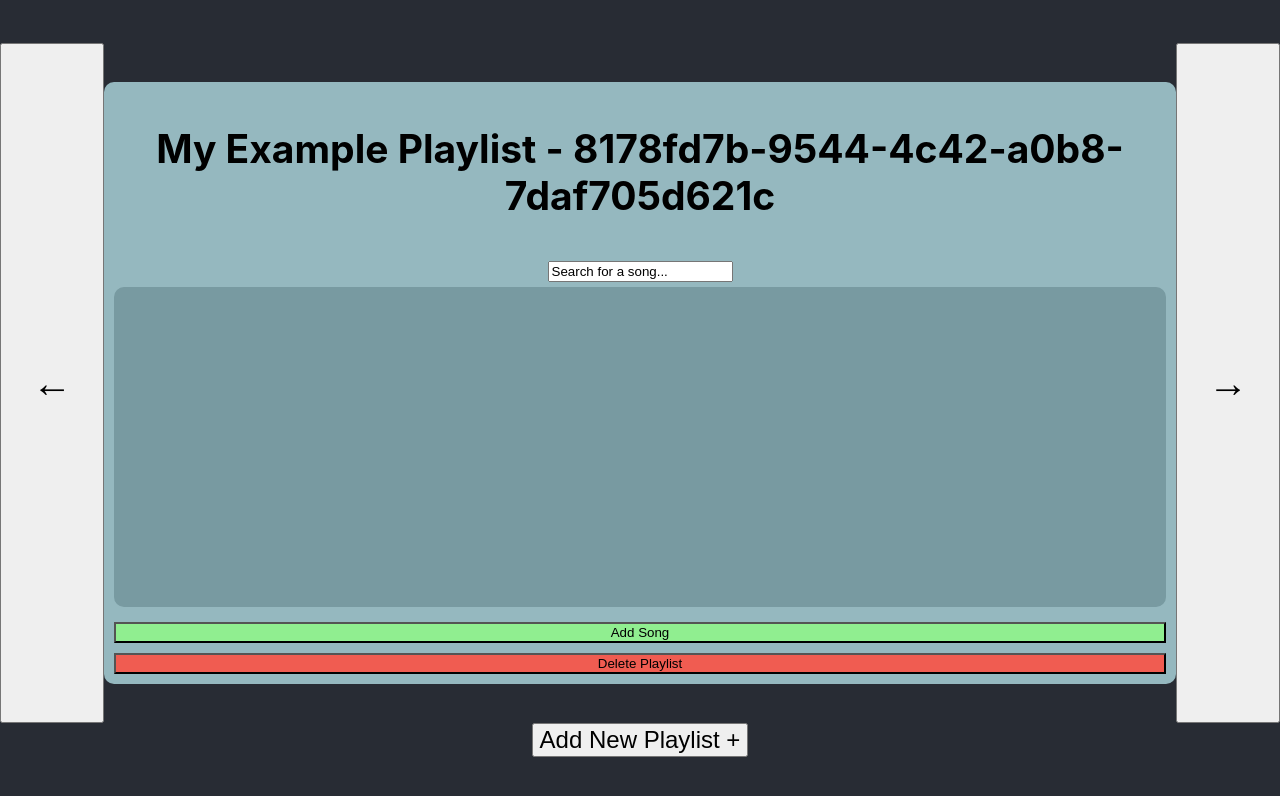
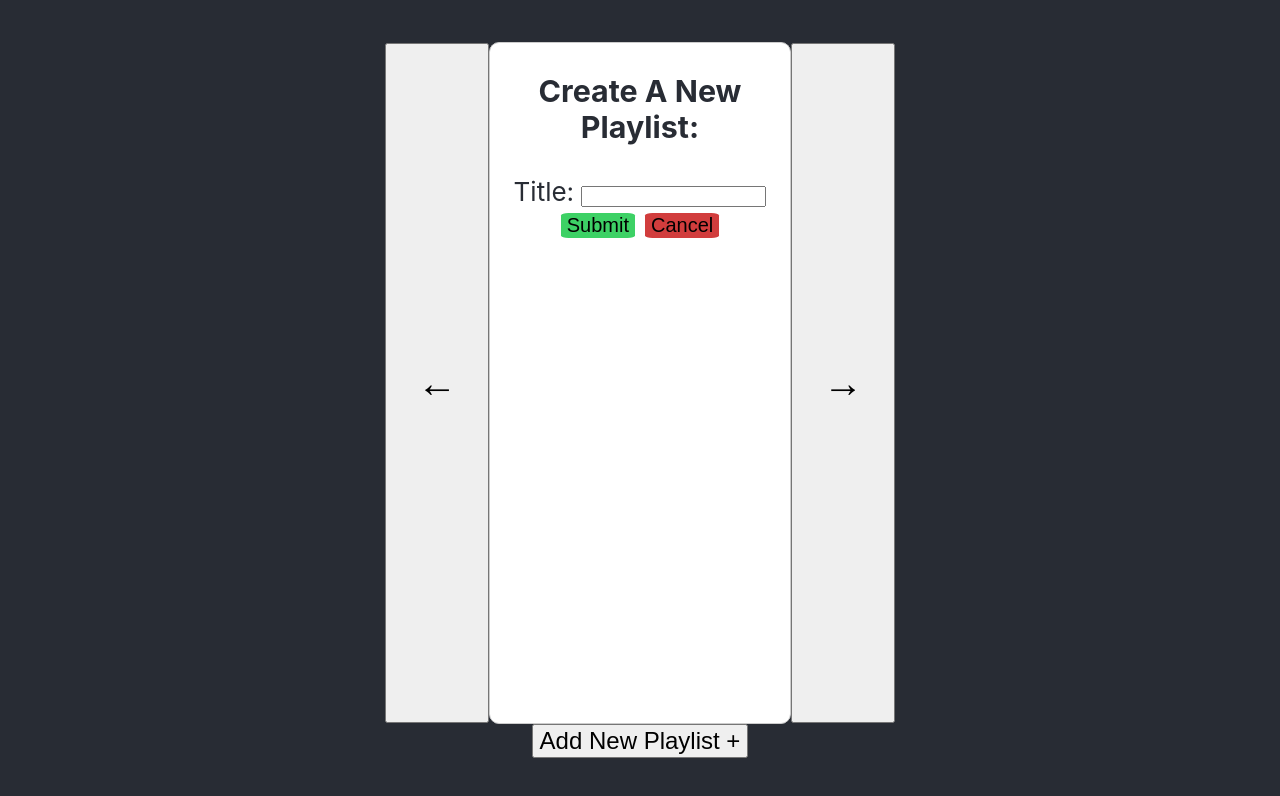
Before and after one commit to SirEctor/muse2, a React (Create React App) app in the folder muse2/: page / in a window 1280 px wide. Both pictures are taken after a click on the button "Add New Playlist +". Shown: the top 796 px of the page. Built offline with nearby package versions, Linux system fonts and the light colour scheme.

Commit message:
is this the main

```diff
--- a/muse2/package.json
+++ b/muse2/package.json
@@ -1,4 +1,5 @@
 {
+  "homepage": "https://sirector.github.io/muse2",
   "name": "muse2",
   "version": "0.1.0",
   "private": true,
@@ -12,6 +13,8 @@
     "web-vitals": "^2.1.4"
   },
   "scripts": {
+    "predeploy" : "npm run build",
+    "deploy" : "gh-pages -d build",
     "start": "react-scripts start",
     "build": "react-scripts build",
     "test": "react-scripts test",
@@ -34,5 +37,8 @@
       "last 1 firefox version",
       "last 1 safari version"
     ]
+  },
+  "devDependencies": {
+    "gh-pages": "^4.0.0"
   }
 }
--- a/muse2/src/App.css
+++ b/muse2/src/App.css
@@ -75,7 +75,7 @@
 }
 
 .song-title-h4 {
-  font-size: 10px;
+  font-size: 20px;
   width: 20%;
   margin-right: 10px;
 }
@@ -97,3 +97,38 @@
 #add-new-playlist-button {
   font-size: 24px;
 }
+
+
+.modal {
+  width: 300px;
+  background: white;
+  border-radius: 10px;
+  height: 85vh;
+  color:#282c34;
+  border: 1px solid #ccc;
+  transition: 1.1s ease-out;
+  box-shadow: -2rem 2rem 2rem rgba(gray, 0.3);
+  filter: blur(0);
+  transform: scale(1);
+  opacity: 1;
+  visibility: visible;
+}
+
+#song-close-button {
+  font-size: 20px;
+  background-color: rgb(209, 61, 61);
+  border:rgb(174, 62, 62);
+  border-radius: 10%;
+  margin-top: 5px;
+  margin-left: 5px;
+}
+
+
+#song-submit-button {
+  font-size: 20px;
+  background-color: rgb(61, 209, 101);
+  border:rgb(40, 118, 45);
+  border-radius: 10%;
+  margin-top: 5px;
+  margin-right: 5px;
+}
--- a/muse2/src/App.js
+++ b/muse2/src/App.js
@@ -1,7 +1,7 @@
 import React, { useState } from 'react';
 import './App.css';
 import PlaylistCard from './components/PlaylistCard';
-import {v4 as uuid} from "uuid";
+import PlaylistModal from './components/PlaylistModal';
 
 function App() {
   const [playlists, setPlaylists] = useState([]);
@@ -30,17 +30,7 @@ function App() {
     }
   }
 
-  function handleAddPlaylist(){
-    const newPlaylist = {
-      id: uuid(),
-      songs: []
-    };
 
-    const updatedPlaylist = [...playlists, newPlaylist];
-    setPlaylists(updatedPlaylist);
-    console.log(updatedPlaylist);
-    setCurrentPlaylistId(newPlaylist?.id);
-  }
 
   function handleLeft(){
     if(currentPlaylistId === null){
@@ -74,21 +64,26 @@ function App() {
   const playlistsElements = playlists.map((playlist) => {
     if(currentPlaylistId === playlist?.id){
       return(
-        <PlaylistCard key={playlist?.id} id={playlist?.id} songs={playlist?.songs} handleDeletePlaylist={handleDeletePlaylist}/>
+        <PlaylistCard key={playlist?.id} playlists={playlists} id={playlist?.id} songs={playlist?.songs} handleDeletePlaylist={handleDeletePlaylist} setPlaylists={setPlaylists}/>
       )
     }
     return null;
   });
+
+  const [playlistShow, setPlaylistShow] = useState(false);
+
+
 
   return (
     <div className="App">
       <header className="App-header">
         <div className='arrow-playlist-arrow'>
           <button id="left-arrow-button" onClick={() => {handleLeft()}}>{String.fromCharCode(8592)}</button>
-          {playlistsElements}
+          <PlaylistModal className={"playlist-modal"} currentPlaylistIndex={playlists.findIndex(playlist => playlist?.id === currentPlaylistId)} playlistShow={playlistShow} setPlaylistShow={setPlaylistShow} playlists={playlists} setPlaylists={setPlaylists}  setCurrentPlaylistId={setCurrentPlaylistId}/>
+          {!playlistShow && playlistsElements}
           <button id="right-arrow-button" onClick={() => {handleRight()}}>{String.fromCharCode(8594)}</button>
         </div>
-        <button id="add-new-playlist-button" onClick={() => {handleAddPlaylist()}}>Add New Playlist +</button>
+        <button id="add-new-playlist-button" onClick={() => {setPlaylistShow(true)}}>Add New Playlist +</button>
       </header>
     </div>
   );
--- a/muse2/src/components/PlaylistCard.js
+++ b/muse2/src/components/PlaylistCard.js
@@ -1,26 +1,34 @@
 import React, { useState } from 'react';
+import SongModal from "./SongModal";
 
-export default function PlaylistCard({ id, songs, handleDeletePlaylist}) {
-    function convertNormalUrlToEmbed(url){
-        const code = url.slice(url?.indexOf("v=") + "v=".length, url?.indexOf("v=") + "v=".length + 11);
-        return(`https://www.youtube.com/embed/${code}`);
-    }
+export default function PlaylistCard({ playlists, id, songs, handleDeletePlaylist, setPlaylists}) {
+    function deleteSong(songsId){
+        const thisPlaylist = playlists[playlists.findIndex(playlist => playlist?.id === id)];
 
-    function deleteSong(id){
-        setStateSongs(stateSongs.filter(song => song?.id !== id));
-    }
+        console.log(playlists);
+        const removedSongFromPlaylist = {
+                "id": id,
+                title: thisPlaylist.title,
+                "songs": thisPlaylist.songs.filter(song => song?.id !== songsId)
+            }
 
-    const [stateSongs, setStateSongs] = useState(songs);
 
-    const songVideos = stateSongs.map((song) => {
+        const copyOfPlaylists = [...playlists];
+        copyOfPlaylists[playlists.findIndex(playlist => playlist?.id === id)] = removedSongFromPlaylist;
+        console.log(copyOfPlaylists);
+        setPlaylists(copyOfPlaylists);
+     }
+
+
+    const songVideos = songs.map((song) => {
         return(
-            <div className='song-video'>
-                <h4 className='song-title-h4'>{song?.title}</h4>
+            <div className='song-video' key={song?.id}>
+                <h4 className='song-title-h4'>{(song?.title.length < 20) ? song?.title : song?.title.slice(0,17).concat("...")}</h4>
                 <iframe
                     src={song?.source}
-                    frameborder="0"
+                    frameBorder="0"
                     allow="encrypted-media"
-                    allowfullscreen
+                    allowFullScreen
                     title="video"
                     width="160"
                     height="90"
@@ -30,18 +38,28 @@ export default function PlaylistCard({ id, songs, handleDeletePlaylist}) {
         );
     });
 
+    const [show, setShow] = useState(false);
+
+    function showModal() {
+        setShow(true);
+    }
+
+    function onClose(){
+        setShow(false);
+    }
 
     return (
         <div>
-            <div className='card'>
-                <h2 className='playlist-title-h2'>My Example Playlist - {id}</h2>
+            <SongModal className={"song-modal"} show={show} onClose={onClose} songs={songs} playlists={playlists} setPlaylists={setPlaylists} currentInd={playlists.findIndex(playlist => playlist?.id === id)}/>
+            {!show && (<div className='card'>
+                <h2 className='playlist-title-h2'>{playlists[playlists.findIndex(playlist => playlist?.id === id)]?.title}</h2>
                 <input defaultValue="Search for a song..."/>
                 <div className='inner-card'>
                     {songVideos}
                 </div>
-                <button className='add-song-button'>Add Song</button>
+                <button className='add-song-button' onClick={() => showModal()}>Add Song</button>
                 <button className='delete-playlist-button' onClick={() => {handleDeletePlaylist(id)}}>Delete Playlist</button>
-            </div>
+            </div>)}
         </div>
     )
 }
--- /dev/null
+++ b/muse2/src/components/PlaylistModal.js
@@ -0,0 +1,57 @@
+import React, { useState } from 'react'
+import {v4 as uuid} from "uuid";
+
+export default function PlaylistModal({currentPlaylistIndex, playlistShow, setPlaylistShow, playlists, setPlaylists, setCurrentPlaylistId }) {
+    const [title, setTitle] = useState("");
+
+    function handleChange(event){
+        setTitle(event.target.value);
+    }
+
+    function onClose(){
+        if(playlists.length){
+            setCurrentPlaylistId(playlists[currentPlaylistIndex]?.id);
+        }else{
+            setCurrentPlaylistId(null);
+        }
+
+        setPlaylistShow(false);
+    }
+
+    function handleAddPlaylist(){
+        const newPlaylist = {
+          "id": uuid(),
+          "title": title,
+          "songs" : []
+        };
+
+        const updatedPlaylist = [...playlists, newPlaylist];
+        setPlaylists(updatedPlaylist);
+        setCurrentPlaylistId(newPlaylist?.id);
+
+        setTitle("");
+        setPlaylistShow(false);
+    }
+
+
+    if(playlistShow){
+        return(
+            <div className='modal'>
+                <h3>Create A New Playlist:</h3>
+                <div>
+                    <form onSubmit={() => {handleAddPlaylist()}}>
+                    <label className="title-label">
+                        {"Title: "}
+                        <input name="title" type={"text"} value={title} onChange={handleChange} />
+                    </label>
+                    </form>
+                    <input type="submit" id="song-submit-button" value="Submit" onClick={() => handleAddPlaylist()}/>
+                    <button id="song-close-button" onClick={() => onClose()}>Cancel</button>
+                </div>
+            </div>
+        )
+    }else{
+        return(null)
+    }
+
+}
--- /dev/null
+++ b/muse2/src/components/SongModal.js
@@ -0,0 +1,63 @@
+import React, { useState } from 'react'
+import {v4 as uuid} from "uuid";
+import { convertNormalUrlToEmbed } from '../utilities';
+
+export default function SongModal({ show, onClose, songs, playlists, setPlaylists, currentInd }) {
+    const [songState, setSongState] = useState({
+        "title":"",
+        "URL":""
+    });
+
+    function handleChange(event){
+        setSongState({
+            ...songState,
+            [event.target.name]: event.target.value
+        });
+    }
+
+    function handleSubmit(event){
+        event.preventDefault();
+        const copyOfPlaylists = [...playlists];
+        copyOfPlaylists[currentInd].songs = [...songs, {
+            id: uuid(),
+            title: songState.title,
+            source: convertNormalUrlToEmbed(songState.URL)
+        }];
+
+        setPlaylists(copyOfPlaylists);
+
+        setSongState({
+            "title":"",
+            "URL":""
+        });
+
+        onClose();
+    }
+
+
+    if(show){
+        return(
+            <div className='modal'>
+                <h3>Enter A Song:</h3>
+                <div>
+                    <form onSubmit={(event) => {handleSubmit(event)}}>
+                    <label className="title-label">
+                        {"Title: "}
+                        <input name="title" type={"text"} value={songState.title} onChange={handleChange} />
+                    </label>
+                    <br />
+                    <label className='url-label'>
+                        {"URL: "}
+                        <input name="URL" type={"text"} value={songState.URL} onChange={handleChange} />
+                    </label>
+                    </form>
+                    <input type="submit" id="song-submit-button" value="Submit" onClick={(event) => handleSubmit(event)}/>
+                    <button id="song-close-button" onClick={() => onClose()}>Cancel</button>
+                </div>
+            </div>
+        )
+    }else{
+        return(null)
+    }
+
+}
--- /dev/null
+++ b/muse2/src/utilities.js
@@ -0,0 +1,4 @@
+export function convertNormalUrlToEmbed(url){
+    const code = url.slice(url?.indexOf("v=") + "v=".length, url?.indexOf("v=") + "v=".length + 11);
+    return(`https://www.youtube.com/embed/${code}`);
+}
```
Also changed, not shown: 1 other file (tests, documents, lock files or other folders).
